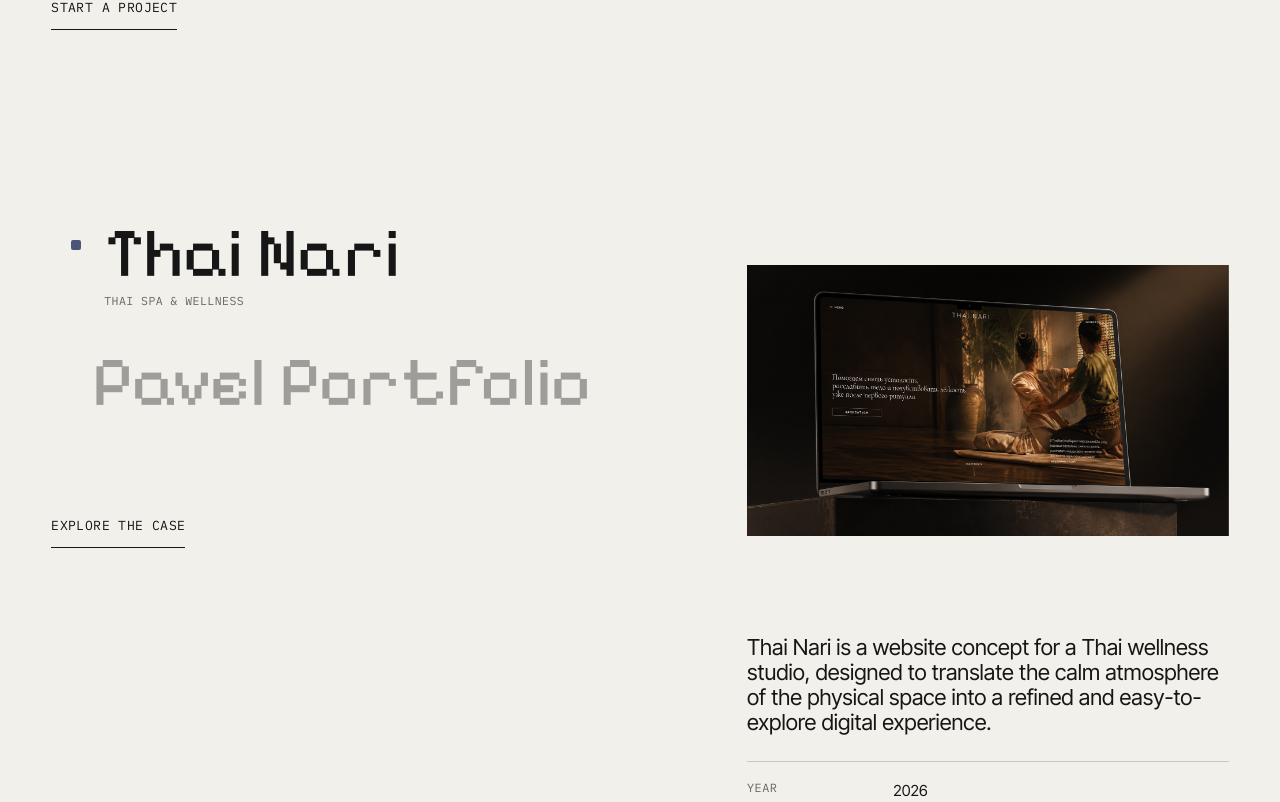
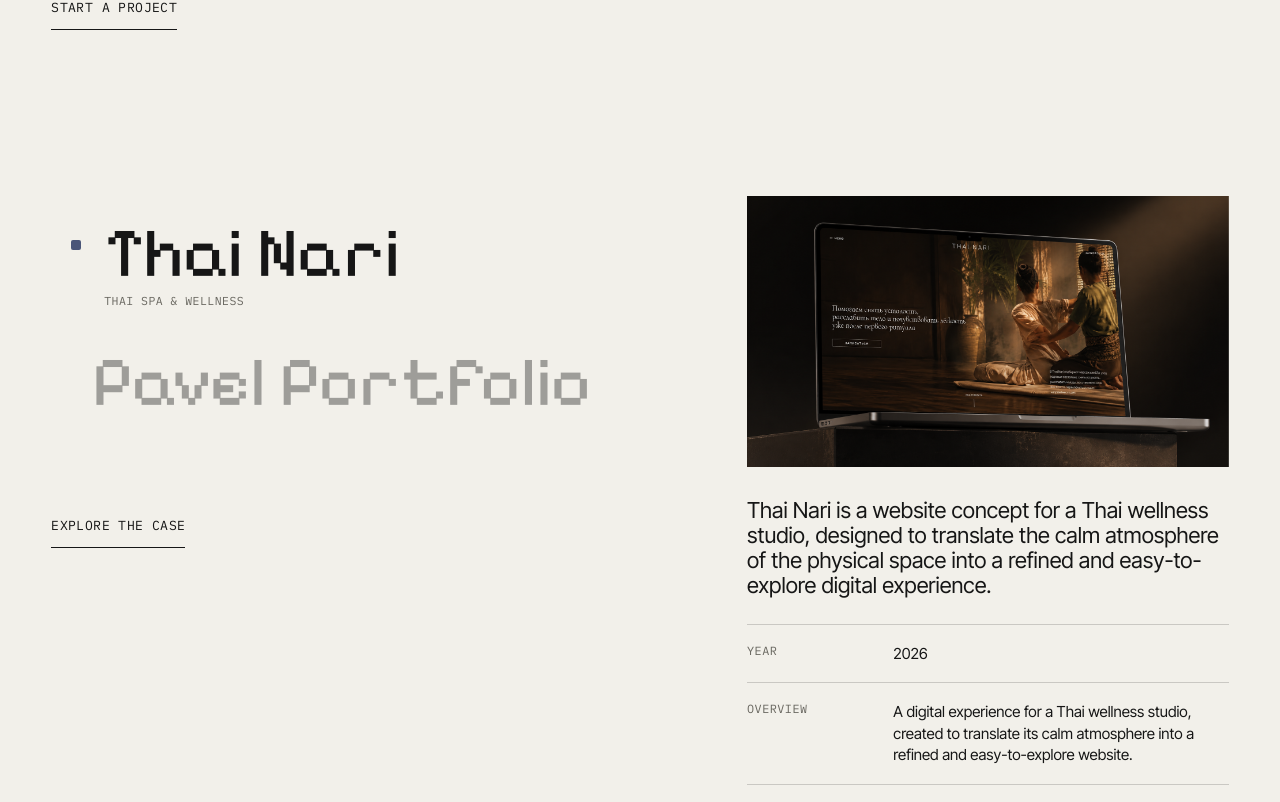
Before and after one commit to same3e/pavel-portfolio, a Next.js app: page / in a window 1280 px wide. Shown: the part 697-1499 px from the top of the page. Built offline with nearby package versions, Linux system fonts and the light colour scheme.

Commit message:
add original imge

```diff
--- a/src/app/globals.css
+++ b/src/app/globals.css
@@ -433,7 +433,7 @@ p {
 
 .work-media-shell {
   overflow: visible;
-  aspect-ratio: 1.18;
+  aspect-ratio: 16 / 9;
   border-radius: 0;
   background: transparent;
   box-shadow: none;
```
